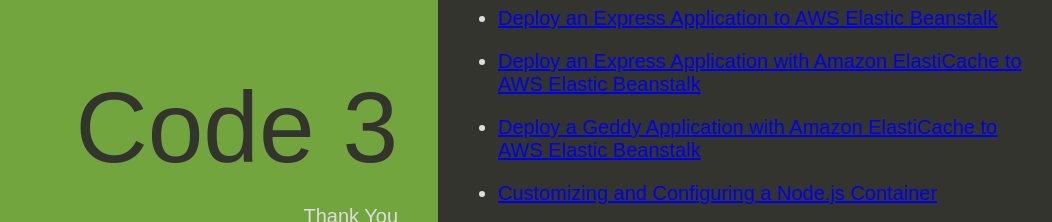
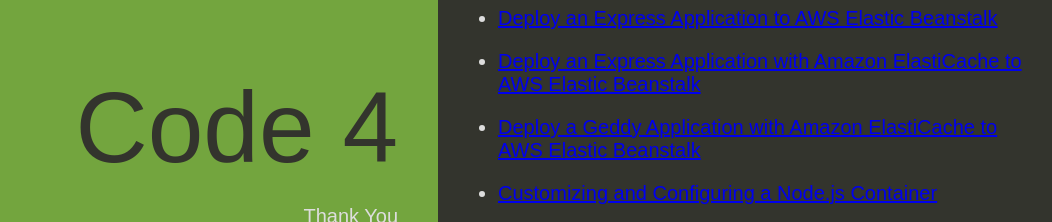
Before and after one commit to jatinethans/ElasticBeanstalk, a website: page index.html in a window 1280 px wide. Shown: the part 217-439 px from the top of the page, without its empty margins (202-1254 px from the left). Drawn offline with Linux system fonts and the light colour scheme.

Commit message:
Commit 4
Last updated code

```diff
--- a/index.html
+++ b/index.html
@@ -74,7 +74,7 @@
   </head>
   <body>
     <div class="textColumn">
-      <h1>Code 3</h1>
+      <h1>Code 4</h1>
       <p>Thank You</p>
       <p>This environment is launched with Elastic Beanstalk using Code Pipeline</p>
     </div>
```
